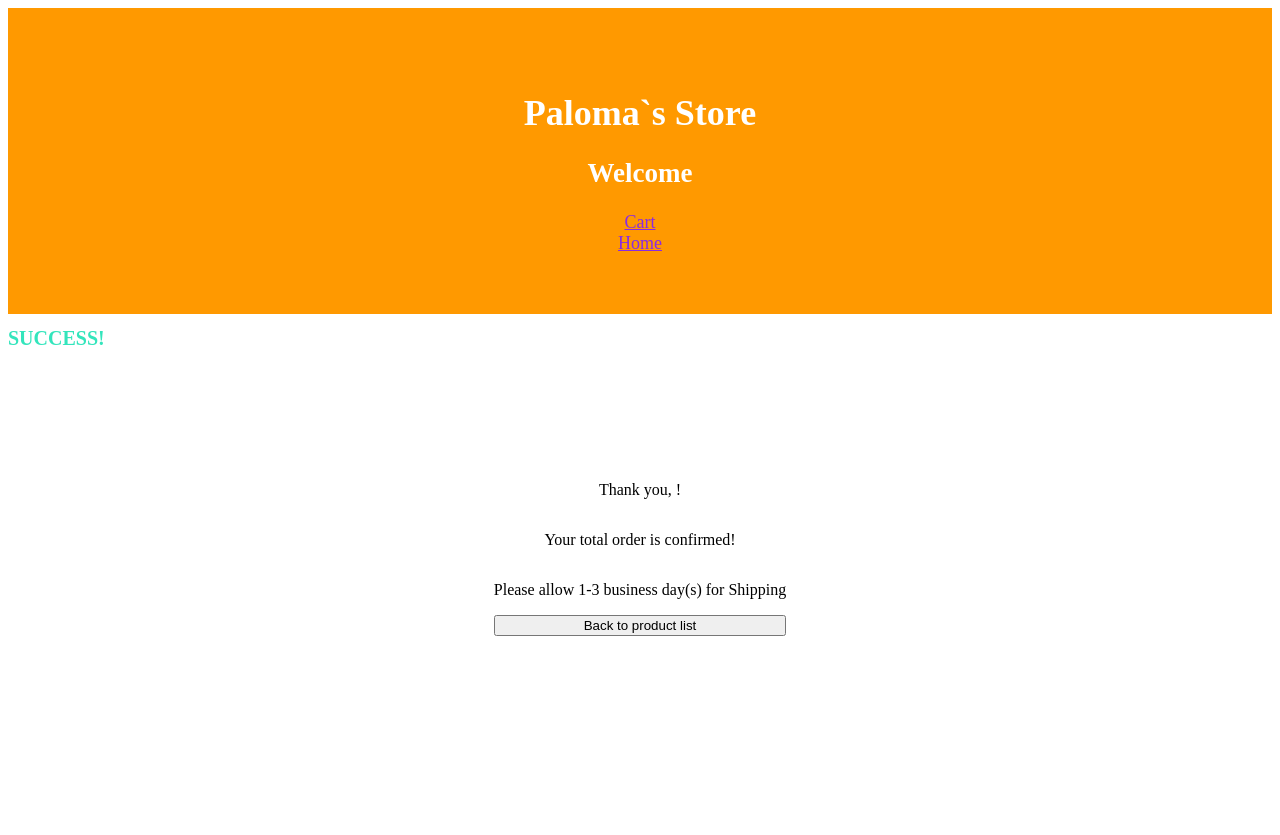
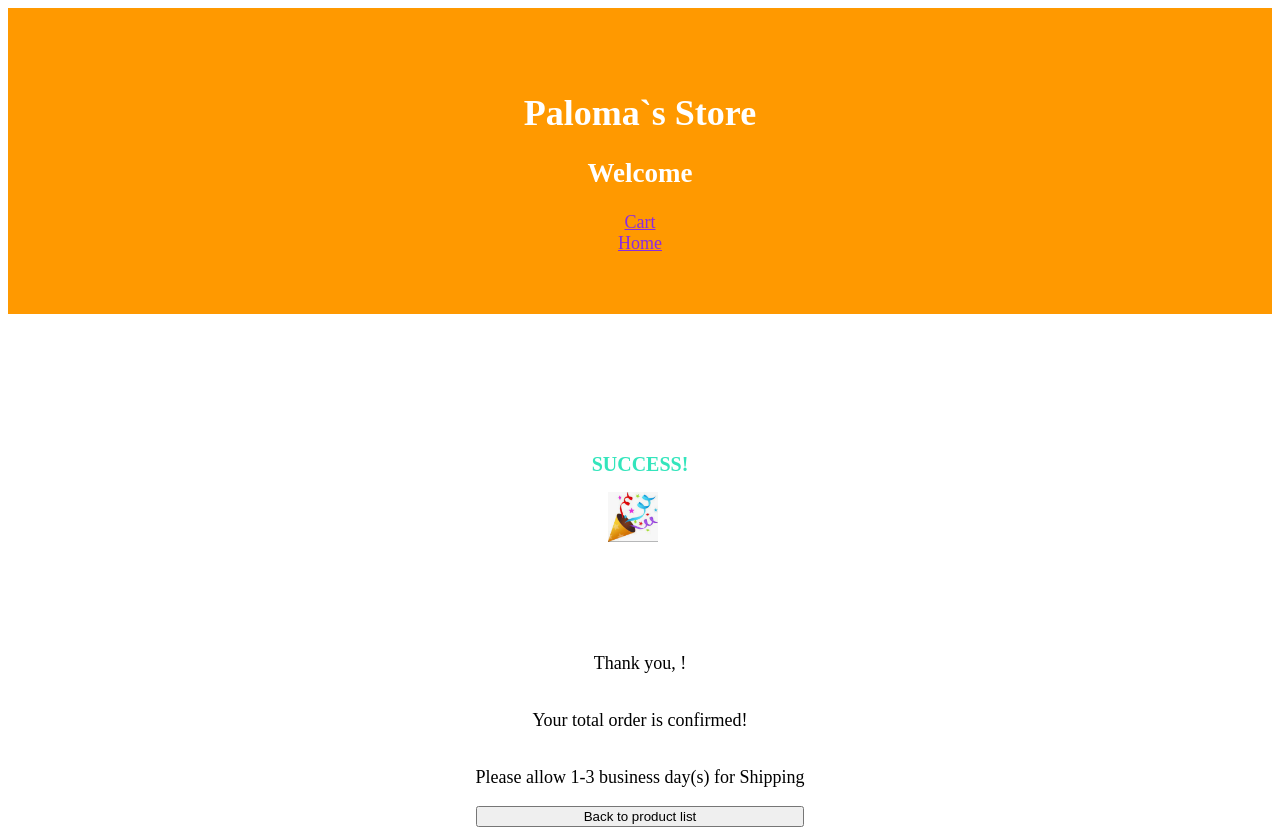
Before and after one commit to Paloma-commits/Mystore, an Angular app in the folder myStore/: page /cart/confirmation in a window 1280 px wide. Before the commit the page ends 800 px from the top, so only its background shows below. Built offline with nearby package versions, Linux system fonts and the light colour scheme.

Commit message:
css and html on confirmation page fixed

```diff
--- a/myStore/src/app/components/confirmation/confirmation.component.css
+++ b/myStore/src/app/components/confirmation/confirmation.component.css
@@ -2,22 +2,25 @@
   display: flex;
   align-items: center;
   justify-content: center;
-  margin-top: 8%;
+  margin-top: 5%;
   text-align: center;
+  font-size: large;
 }
 
-
-.confirmation-items {
+.confirmation-image {
+  width: 50px;
+  height: 50px;
+  padding: 10px;
+  margin: 6px 6px;
+  align-self: center;
   display: flex;
-  flex-direction: column;
-  align-items: center;
-}
+  }
 
 .confirmation-header {
   color: #33e5bc;
-  align-content: center;
+  align-self: center;
   text-align: center;
-  display:inline-block;
+  margin-top: 10%;
 }
 
 
@@ -27,7 +30,3 @@ h1{
   color: #33e5bc;
   display:inline-block;
 }
-image{
-  width:50px;
-  height:50px
-}
--- a/myStore/src/app/components/confirmation/confirmation.component.html
+++ b/myStore/src/app/components/confirmation/confirmation.component.html
@@ -1,7 +1,6 @@
 <div class="confirmation-header">
-    <H1>SUCCESS!</H1>
+    <H1>SUCCESS!<img class="confirmation-image" src="assets/pictures/emojiparty.jpg"></H1>
 </div>
-<!-- <img class="confirmation-item" src="assets/pictures/emojiparty.jpg"> -->
 
 <div class="confirmation-container">
     <div fxLayout="column wrap" fxLayoutAlign="space-between">
```
